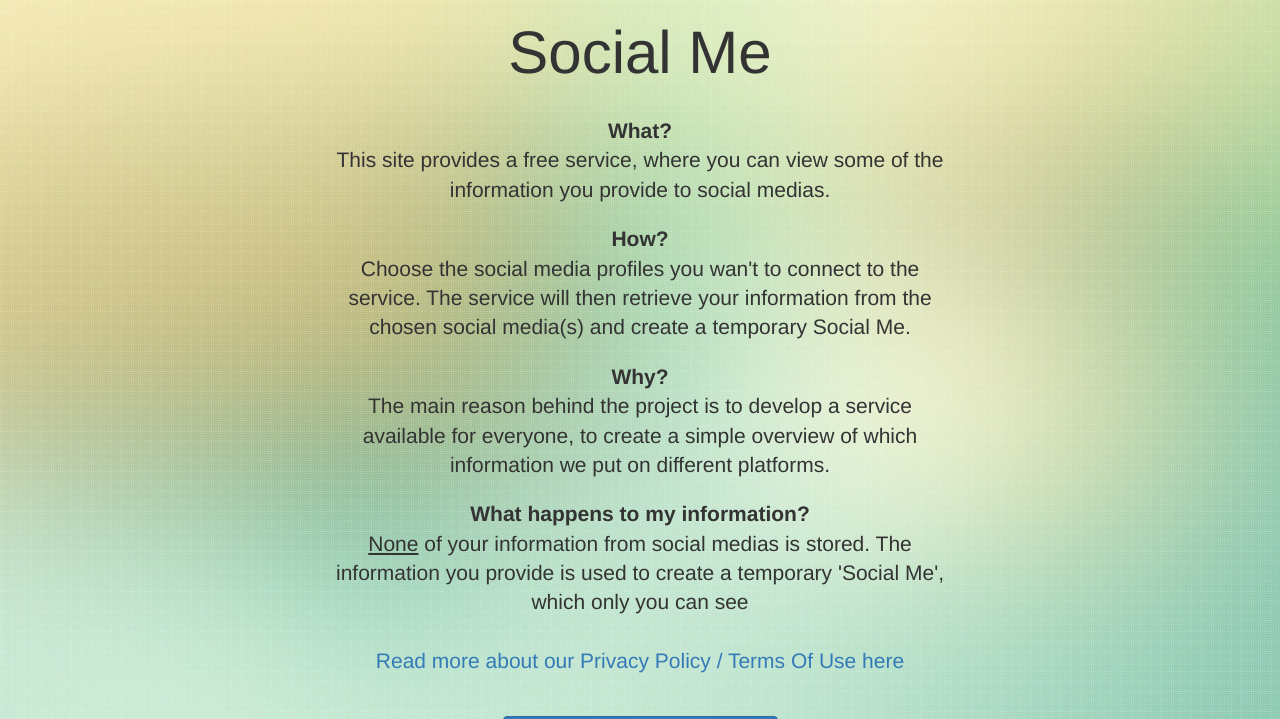
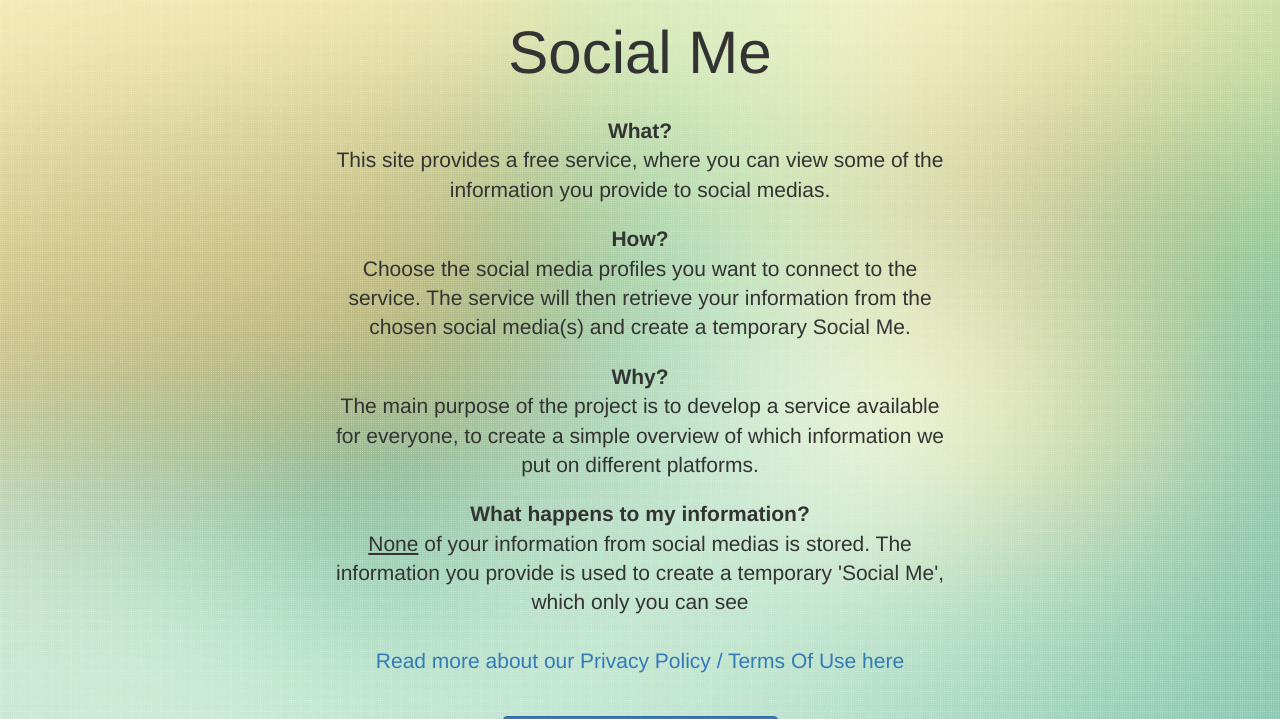
Before and after one commit to nielsdaw/digital_identity, a Django app: template templates/index.html in a window 1280 px wide. Shown: the top 719 px of the page. Run offline with Django 3.2, Linux system fonts and the light colour scheme; the template is opened without the code that fills it, so the values that code supplies are empty; parts of the project's set-up code (start-up, migrations or seed data) failed here and were passed over; some libraries are stand-ins or nearby versions.

Commit message:
changed text error in index

```diff
--- a/static/js/main.js
+++ b/static/js/main.js
@@ -35,7 +35,6 @@ $(document).ready(function () {
 
 
 // Loader Modal
-// close the sidebar and hide the menu-bar-button
 $(document).ready(function () {
     $(".social-me").click(function(e) {
         e.preventDefault();
--- a/static/js/walk-through.js
+++ b/static/js/walk-through.js
@@ -16,7 +16,7 @@ $(document).ready(function () {
                             "<button class='btn btn-sm btn-danger' data-role='prev'>« Prev</button>" +
                             "<button class='btn btn-sm btn-warning' data-role='next'>Next »</button>"+
                         "</div>"+
-                        "<button class='btn btn-sm btn-success' data-role='end'>End tour</button>" +
+                        "<button class='btn btn-sm btn-success' data-role='end'>Close</button>" +
                     "</div>" +
                 "</div>",
         steps: [
--- a/templates/index.html
+++ b/templates/index.html
@@ -15,12 +15,12 @@
                 </p>
                 <p class="lead">
                     <b>How?</b><br>
-                    Choose the social media profiles you wan't to connect to the service.
+                    Choose the social media profiles you want to connect to the service.
                     The service will then retrieve your information from the chosen social media(s) and create a temporary Social Me.<br>
                 </p>
                 <p class="lead">
                     <b>Why?</b><br>
-                    The main reason behind the project is to develop a service available for everyone,
+                    The main purpose of the project is to develop a service available for everyone,
                     to create a simple overview of which information we put on different platforms.
                     <br>
                 </p>
```
